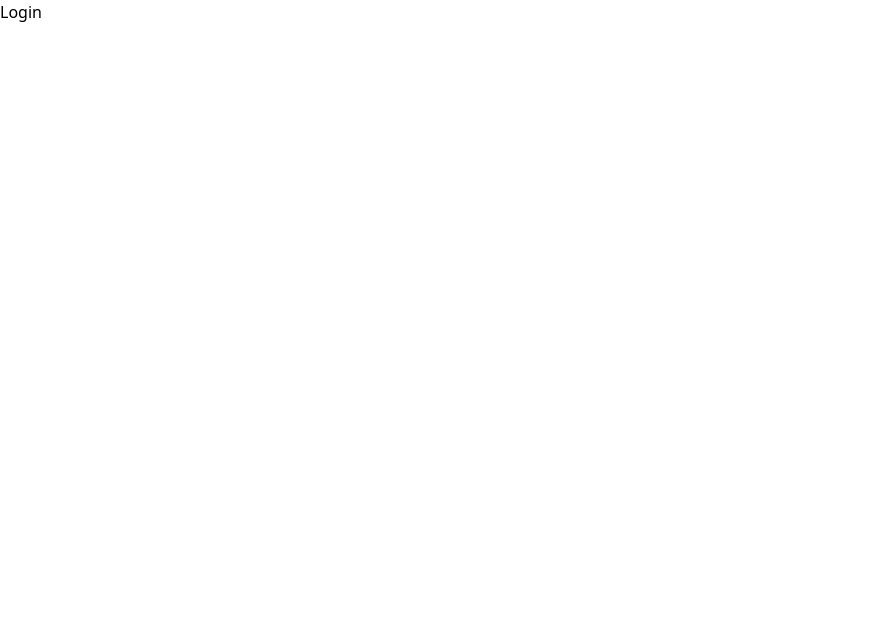
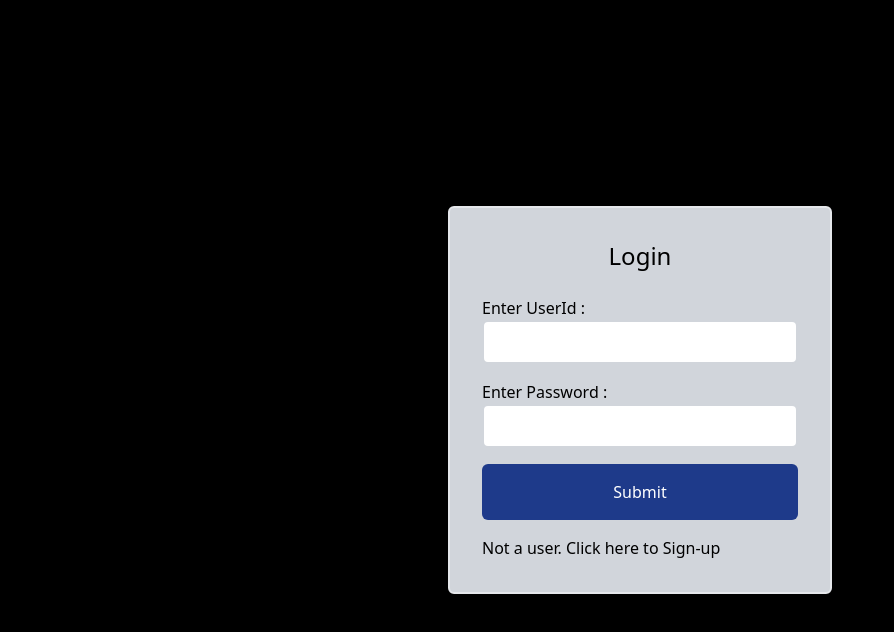
Before and after one commit to yash-io/Queue-flow, a React (Vite) app: page /login in a window 1280 px wide. Shown: the top 632 px of the page, without its empty margins (0-894 px from the left). Built offline with nearby package versions, Linux system fonts and the light colour scheme.

Commit message:
added loginpage ui

```diff
--- a/src/App.jsx
+++ b/src/App.jsx
@@ -2,6 +2,7 @@ import { useState } from 'react'
 import { BrowserRouter as Router,Routes,Route } from 'react-router-dom';
 import Login from './login'
 import Home from './Home';
+import Signup from './signup';
 function App() {
  const [loggedin, setLoggedin] = useState(false);
   return (
@@ -10,6 +11,7 @@ function App() {
         <Routes>
           <Route path="/" element={<Home loggedin={loggedin} setLoggedin={setLoggedin} />} />
           <Route path="/login" element={<Login loggedin={loggedin} setLoggedin={setLoggedin} />} />
+          <Route path='/signup' element={<Signup />} />
         </Routes>
        </Router>
     </div>
--- a/src/Home.jsx
+++ b/src/Home.jsx
@@ -4,7 +4,7 @@ const Home = ({loggedin}) => {
     return (
         <div>
             {!loggedin && <h1 className="text-red-600"> first do login </h1>}
-            <h1>Home</h1>
+            {loggedin && <h1>Welcome to the Home page</h1>}
         </div>
     )
 }
--- a/src/login.jsx
+++ b/src/login.jsx
@@ -1,9 +1,51 @@
+import React ,{useState} from 'react';
+import { useNavigate,Link} from 'react-router-dom';
+import { getAuth, signInWithEmailAndPassword } from 'firebase/auth';
+const Login = ({setLoggedin}) => {
+    const [email, setEmail] = useState('');
+    const [password, setPassword] = useState('');
+    const navigate = useNavigate();
+    const handleLogin = async (e) => {
+        e.preventDefault();
+        const auth = getAuth();
+        try {
+          await signInWithEmailAndPassword(auth, email, password);
+          setLoggedin(true);
+          navigate('/');
+        } catch (error) {
+          console.error("Error logging in:", error);
+        }
+      };
+
+    return (
+        <div>
+            <div className="flex justify-center items-center max-w-full bg-black min-h-screen">
+                <form onSubmit={handleLogin} className="p-8 m-10 border-2 rounded-md w-full xs:max-w-sm bg-gray-300">
+                <h2 className="text-2xl mb-6 text-center">Login</h2>
+                    <label htmlFor="username block mb-2">
+                        Enter UserId :
+                    </label>
+                    <input type="text" name="username" id="username"
+                    value={email}
+                    onChange={(e) => setEmail(e.target.value)}
+                    className="mb-4 p-2 border-2 border-gray-300 rounded-md w-full " required/>
+                    <label htmlFor="password block mb-2">
+                        Enter Password :
+                    </label>
+                    <input type="password" name="password" id="password"
+                     value={password}
+                     onChange={(e) => setPassword(e.target.value)}
+                    className="mb-4 p-2 border-2 border-gray-300 rounded-md w-full" required/>
+                    <button type='submit' className='px-2 py-4 w-full bg-blue-900 text-white rounded-md mb-4'>
+                        Submit
+                    </button>
+                <Link to='/signup'>
+                <h3>Not a user. Click here to Sign-up</h3>
+                </Link>
 
 
-const Login = () => {
-    return (
-        <div>
-            <h1>Login</h1>
+                </form>
+            </div>
         </div>
     )
 }
--- a/src/signup.jsx
+++ b/src/signup.jsx
@@ -0,0 +1,10 @@
+
+const Signup = () => {
+    return (
+        <div>
+            <h1>Signup</h1>
+        </div>
+    )
+}
+
+export default Signup;
--- a/tailwind.config.js
+++ b/tailwind.config.js
@@ -4,7 +4,12 @@ export default {
     "./src/**/*.{js,jsx,ts,tsx}",
   ],
   theme: {
-    extend: {},
+    extend: {
+      screens:{
+        'xs': '475px',
+        'xss': '375px',
+      },
+    },
   },
   plugins: [],
 }
```
